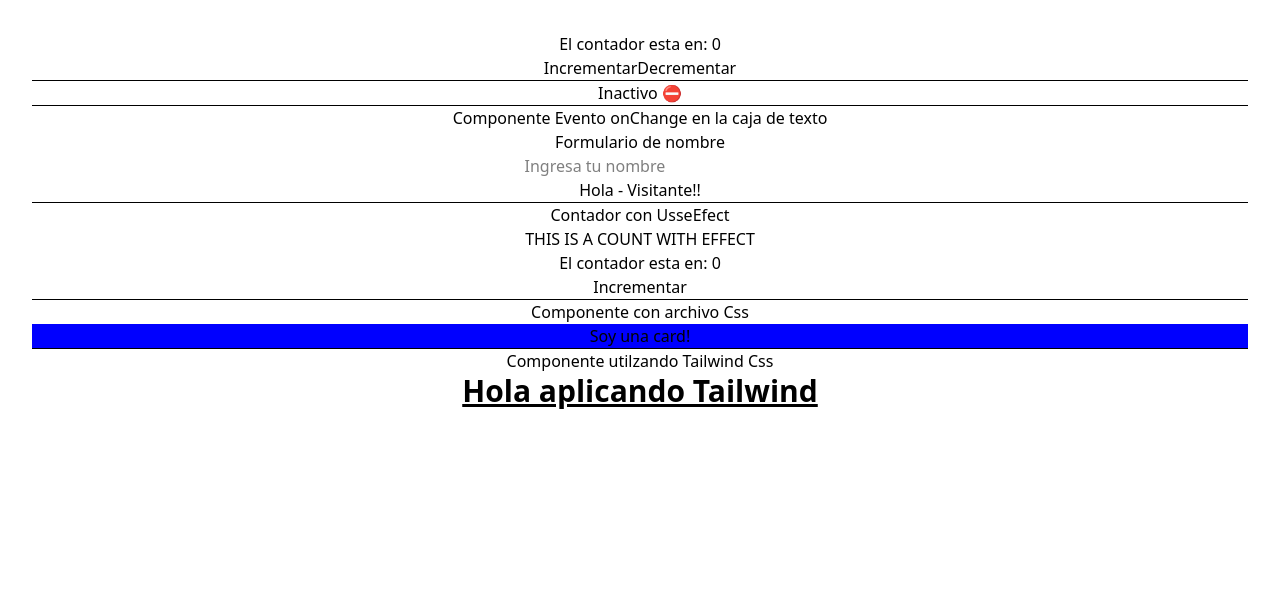
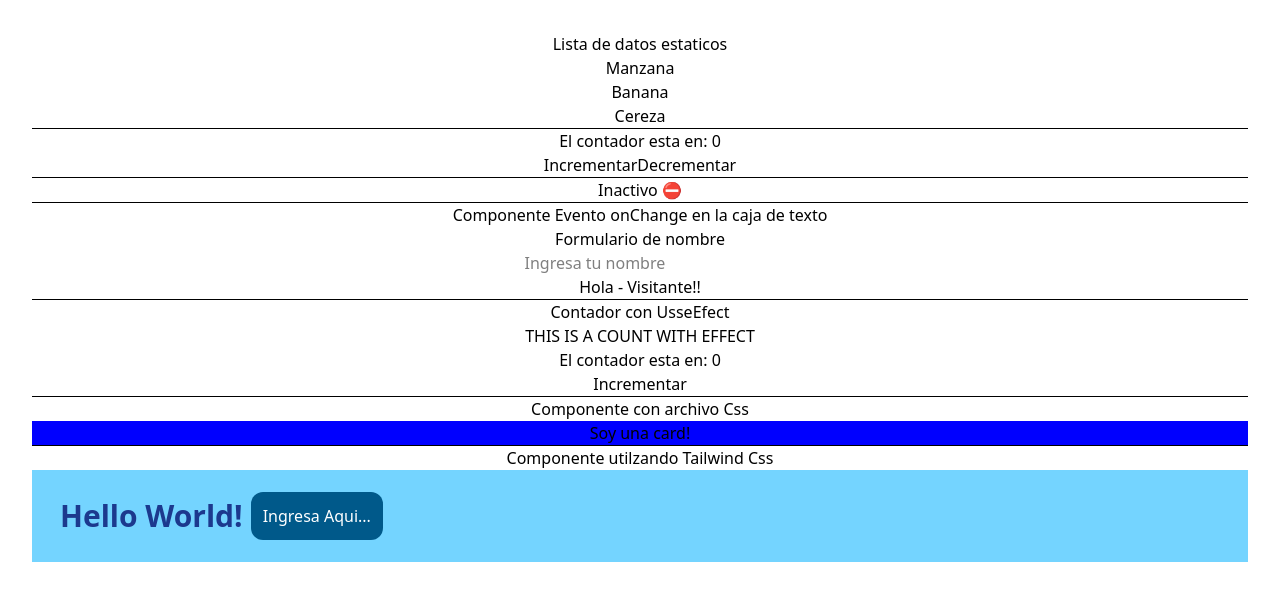
Before and after one commit to jcavella/dev-react, a React (Vite) app: page / in a window 1280 px wide. Shown: the top 600 px of the page. Built offline with nearby package versions, Linux system fonts and the light colour scheme.

Commit message:
Creando componente staticos

```diff
--- a/src/App.jsx
+++ b/src/App.jsx
@@ -4,11 +4,15 @@ import NameForm from './componets/NameForm';
 import CounterWithEffect  from './componets/CounterWithEffect';
 import Card from './componets/Card/Card';
 import TextTailwin from './componets/TextTailwin'
+import ConponentStatic from './componets/ConponentStatic'
 import './App.css'
 
 function App() {
   return (
     <>
+      <ConponentStatic></ConponentStatic>
+      <hr />
+
       <Counter></Counter>
       <hr />
       <ToggleButton></ToggleButton>
--- /dev/null
+++ b/src/componets/ConponentStatic.jsx
@@ -0,0 +1,16 @@
+const StaticComponent = () =>{
+ const items =["Manzana", "Banana", "Cereza"];
+ return(
+    <div>
+        <h1>Lista de datos estaticos</h1>
+        <ul>
+        {/* Utilizamos map para iterar sobre cada elemento del array */}
+        {items.map((item, index) => (
+            <li key={index}>{item}</li>
+        ))}
+        </ul>
+    </div>
+ );
+}
+
+export default StaticComponent;
--- a/src/componets/TextTailwin.jsx
+++ b/src/componets/TextTailwin.jsx
@@ -1,8 +1,9 @@
 const TailwinText = () =>{
     return(
-        <h1 className="text-3xl font-bold underline">
-            Hola aplicando Tailwind
-        </h1>
+        <div className="w-full bg-sky-300 p-5 flex items-center ">
+          <h1 className="p-2 text-3xl text-blue-900 font-bold"> Hello World!</h1>
+        <button className="p-3 rounded-xl bg-sky-800 text-white cursor-pointer">Ingresa Aqui...</button>
+        </div>
     );
 }
 
```
